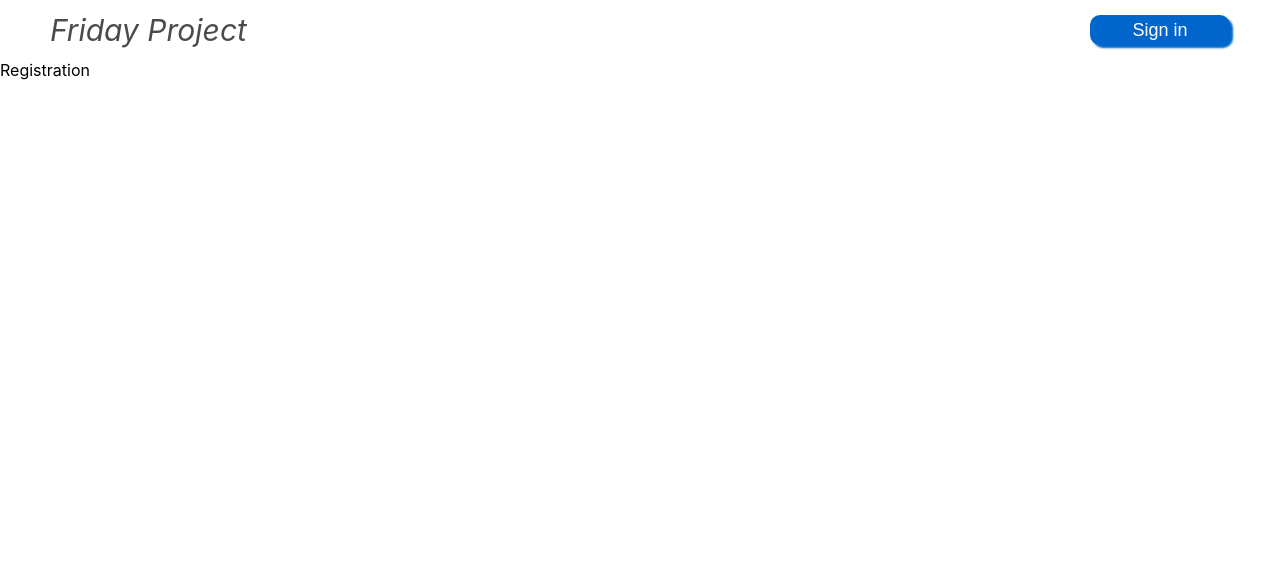
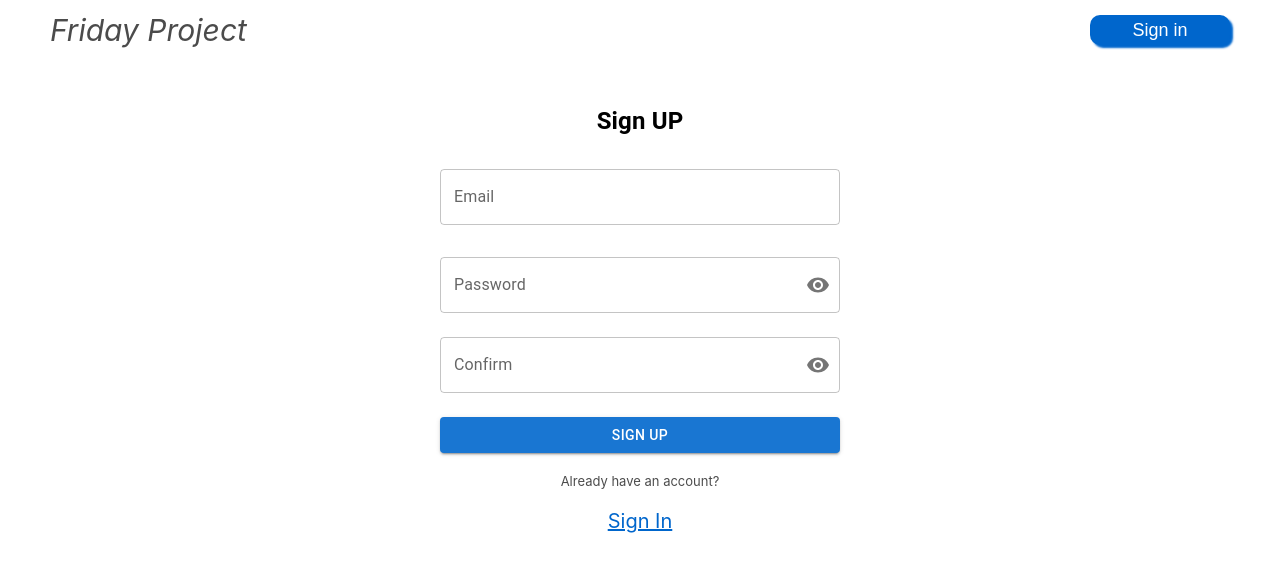
Before and after one commit to AlexKazakq/friday-project-cards, a React (Create React App) app: page /friday-project-cards/registration in a window 1280 px wide. Shown: the top 572 px of the page. Built offline with nearby package versions, Linux system fonts and the light colour scheme; no server answers.

Commit message:
without error handling

```diff
--- a/src/api/auth-api.ts
+++ b/src/api/auth-api.ts
@@ -1,6 +1,7 @@
 import axios from 'axios'
 
 import { LoginDataType } from '../bll/store/auth-reducer'
+import { RegisterDataType } from '../bll/store/register-reducer'
 
 export const instance = axios.create({
   baseURL: process.env.REACT_APP_BACK_URL || 'http://localhost:7542/2.0/',
@@ -12,4 +13,7 @@ export const authAPI = {
   login(payload: LoginDataType) {
     return instance.post('auth/login', payload)
   },
+  register(payload: RegisterDataType) {
+    return instance.post('/auth/register', payload)
+  },
 }
--- /dev/null
+++ b/src/bll/store/register-reducer.ts
@@ -0,0 +1,37 @@
+import { createSlice, Dispatch, PayloadAction } from '@reduxjs/toolkit'
+
+import { authAPI } from '../../api/auth-api'
+
+const initialState = {
+  registered: false,
+
+}
+
+const slice = createSlice({
+  name: 'register',
+  initialState,
+  reducers: {
+    isRegistered(state, action: PayloadAction<{ registered: boolean }>) {
+      state.registered = action.payload.registered
+    },
+  },
+})
+
+export const regReducer = slice.reducer
+
+export const { isRegistered } = slice.actions
+
+export const RegisterTC = (data: RegisterDataType) => (dispatch: Dispatch) => {
+  authAPI
+    .register(data)
+    .then(res => {
+      console.log(res)
+      dispatch(isRegistered({ registered: true }))
+    })
+    .catch(e => {})
+}
+
+export type RegisterDataType = {
+  email: string
+  password: string
+}
--- a/src/bll/store/store.ts
+++ b/src/bll/store/store.ts
@@ -4,10 +4,12 @@ import thunkMiddleware from 'redux-thunk'
 
 import { authReducer } from './auth-reducer'
 import { profileReducer } from './profile-reducer'
+import { regReducer } from './register-reducer'
 
 const rootReducer = combineReducers({
   profile: profileReducer,
   auth: authReducer,
+  register: regReducer,
 })
 
 export const store = configureStore({
--- a/src/components/Registration/Registration.tsx
+++ b/src/components/Registration/Registration.tsx
@@ -1,5 +1,212 @@
-import React from 'react'
+import React, { useState } from 'react'
+
+import Visibility from '@mui/icons-material/Visibility'
+import VisibilityOff from '@mui/icons-material/VisibilityOff'
+import { IconButton, InputAdornment, InputLabel, OutlinedInput } from '@mui/material'
+import Button from '@mui/material/Button'
+import Checkbox from '@mui/material/Checkbox'
+import FormControl from '@mui/material/FormControl'
+import FormControlLabel from '@mui/material/FormControlLabel'
+import FormGroup from '@mui/material/FormGroup'
+import FormLabel from '@mui/material/FormLabel'
+import Grid from '@mui/material/Grid'
+import TextField from '@mui/material/TextField'
+import { useFormik } from 'formik'
+import { useDispatch, useSelector } from 'react-redux'
+import { Navigate } from 'react-router-dom'
+
+import { loginTC } from '../../bll/store/auth-reducer'
+import { RegisterTC } from '../../bll/store/register-reducer'
+import { AppRootStateType } from '../../bll/store/store'
 
 export const Registration = () => {
-  return <div>Registration</div>
+  const registered = useSelector<AppRootStateType, boolean>(state => state.register.registered)
+  const dispatch = useDispatch()
+  const [showPassword, setShowPassword] = useState(false)
+  const [showConfPassword, setShowConfPassword] = useState(false)
+
+  const handleClickShowPassword = () => setShowPassword(show => !show)
+  const handleClickConfShowPassword = () => setShowConfPassword(show => !show)
+
+  const handleMouseDownPassword = (event: React.MouseEvent<HTMLButtonElement>) => {
+    event.preventDefault()
+  }
+
+  const formik = useFormik({
+    initialValues: {
+      email: '',
+      password: '',
+      confirm: '',
+    },
+    validate: values => {
+      const errors: FormikErrorType = {}
+
+      if (!values.email) {
+        errors.email = 'Required'
+      } else if (!/^[A-Z0-9._%+-]+@[A-Z0-9.-]+\.[A-Z]{2,4}$/i.test(values.email)) {
+        errors.email = 'Invalid email address'
+      }
+
+      if (!values.password) {
+        errors.password = 'Required'
+      } else if (values.password.length < 3) {
+        errors.password = 'Password should be more then 2 symbols'
+      }
+
+      if (!values.confirm) {
+        errors.confirm = 'Required'
+      } else if (values.confirm !== values.password) {
+        errors.confirm = 'Password and confirmation password do not match'
+      }
+
+      return errors
+    },
+    onSubmit: values => {
+      // @ts-ignore
+      delete values.confirm
+      console.log(values)
+      // @ts-ignore
+      dispatch(RegisterTC(values))
+      formik.resetForm()
+    },
+  })
+
+  if (registered) {
+    return <Navigate to={'/friday-project-cards/profile'} />
+  }
+
+  return (
+    <Grid container justifyContent={'center'}>
+      <Grid item justifyContent={'center'}>
+        <FormControl>
+          <FormLabel>
+            <h2 style={{ color: 'black', textAlign: 'center', marginTop: '50px' }}>Sign UP</h2>
+          </FormLabel>
+          <form onSubmit={formik.handleSubmit}>
+            <FormGroup sx={{ '& .MuiTextField-root': { width: '400px', height: '80px' } }}>
+              {formik.errors.email && formik.touched.email ? (
+                <TextField
+                  {...formik.getFieldProps('email')}
+                  error
+                  margin="normal"
+                  label="Email"
+                  helperText={formik.errors.email}
+                />
+              ) : (
+                <TextField label="Email" margin="normal" {...formik.getFieldProps('email')} />
+              )}
+              <FormControl sx={{ width: '400px', height: '80px' }} variant="outlined">
+                <InputLabel htmlFor="outlined-adornment-password">Password</InputLabel>
+                <OutlinedInput
+                  type={showPassword ? 'text' : 'password'}
+                  {...formik.getFieldProps('password')}
+                  error={!!formik.errors.password && !!formik.touched.password}
+                  label="Password"
+                  endAdornment={
+                    <InputAdornment position="end">
+                      <IconButton
+                        aria-label="toggle password visibility"
+                        onClick={handleClickShowPassword}
+                        onMouseDown={handleMouseDownPassword}
+                        edge="end"
+                      >
+                        {showPassword ? <VisibilityOff /> : <Visibility />}
+                      </IconButton>
+                    </InputAdornment>
+                  }
+                />
+              </FormControl>
+              {formik.errors.password && formik.touched.password ? (
+                <span
+                  style={{
+                    color: 'red',
+                    fontSize: '13px',
+                    position: 'absolute',
+                    top: '257px',
+                    left: '15px',
+                  }}
+                >
+                  {formik.errors.password}
+                </span>
+              ) : (
+                ''
+              )}
+              <FormControl sx={{ width: '400px', height: '80px' }} variant="outlined">
+                <InputLabel htmlFor="outlined-adornment-password">Confirm</InputLabel>
+                <OutlinedInput
+                  type={showConfPassword ? 'text' : 'password'}
+                  {...formik.getFieldProps('confirm')}
+                  // error={!!formik.errors.confirm && !!formik.touched.confirm}
+                  error={!!formik.errors.confirm}
+                  label="Confirm"
+                  endAdornment={
+                    <InputAdornment position="end">
+                      <IconButton
+                        aria-label="toggle password visibility"
+                        onClick={handleClickConfShowPassword}
+                        onMouseDown={handleMouseDownPassword}
+                        edge="end"
+                      >
+                        {showConfPassword ? <VisibilityOff /> : <Visibility />}
+                      </IconButton>
+                    </InputAdornment>
+                  }
+                />
+              </FormControl>
+              {formik.errors.confirm && formik.touched.confirm ? (
+                <span
+                  style={{
+                    color: 'red',
+                    fontSize: '13px',
+                    position: 'absolute',
+                    top: '332px',
+                    left: '10px',
+                  }}
+                >
+                  {formik.errors.confirm}
+                </span>
+              ) : (
+                ''
+              )}
+
+              <Button type={'submit'} variant={'contained'} color={'primary'}>
+                Sign Up
+              </Button>
+              <a
+                href={'#'}
+                style={{
+                  textAlign: 'center',
+                  marginTop: '20px',
+                  color: 'black',
+                  textDecoration: 'none',
+                  opacity: '0.7',
+                  fontSize: '13px',
+                }}
+              >
+                Already have an account?
+              </a>
+              <a
+                href={'#'}
+                style={{
+                  textAlign: 'center',
+                  marginTop: '20px',
+                  color: '#0066cc',
+                  fontSize: '20px',
+                }}
+              >
+                Sign In
+              </a>
+            </FormGroup>
+          </form>
+        </FormControl>
+      </Grid>
+    </Grid>
+  )
 }
+
+type FormikErrorType = {
+  email?: string
+  password?: string
+  confirm?: string
+  rememberMe?: boolean
+}
```
